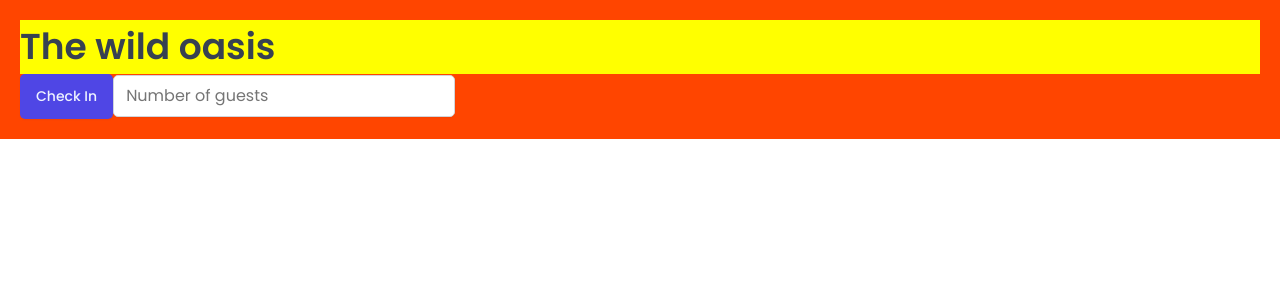
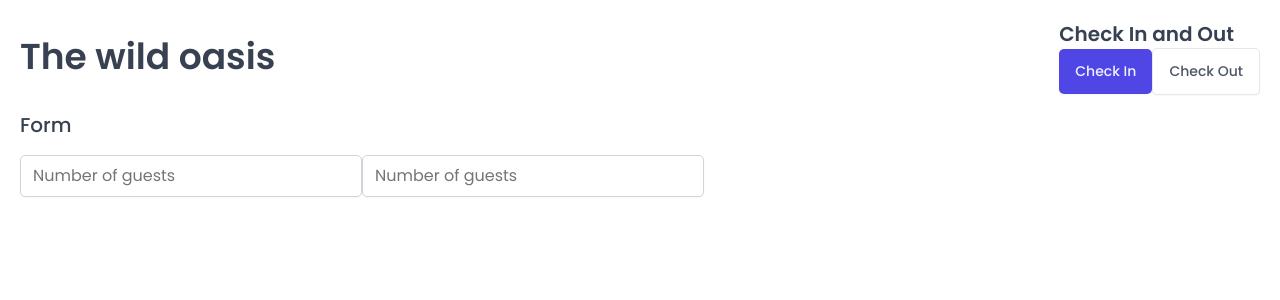
Before and after one commit to Devansh27112001/The-wild-oasis, a React (Vite) app: page / in a window 1280 px wide. Shown: the top 300 px of the page. Built offline with nearby package versions, Linux system fonts and the light colour scheme; a web font is replaced by a local one.

Commit message:
using styled components to create resuable components

```diff
--- a/src/App.jsx
+++ b/src/App.jsx
@@ -2,15 +2,10 @@ import styled from "styled-components";
 import GlobalStyles from "./styles/GlobalStyles";
 import Button from "./ui/Button";
 import Input from "./ui/Input";
-
-const H1 = styled.h1`
-  font-size: 36px;
-  font-weight: 600;
-  background-color: yellow;
-`;
+import Heading from "./ui/HEading";
+import Row from "./ui/Row";
 
 const StyledApp = styled.main`
-  background-color: orangered;
   padding: 20px;
 `;
 
@@ -19,9 +14,25 @@ function App() {
     <>
       <GlobalStyles />
       <StyledApp>
-        <H1>The wild oasis</H1>
-        <Button>Check In</Button>
-        <Input type="number" placeholder="Number of guests" />
+        <Row>
+          <Row type="horizontal">
+            <Heading as="h1">The wild oasis</Heading>
+            <div>
+              <Heading as="h2">Check In and Out</Heading>
+              <Button>Check In</Button>
+              <Button variation="secondary" size="medium">
+                Check Out
+              </Button>
+            </div>
+          </Row>
+          <Row>
+            <Heading as="h3">Form</Heading>
+            <form>
+              <Input type="number" placeholder="Number of guests" />
+              <Input type="number" placeholder="Number of guests" />
+            </form>
+          </Row>
+        </Row>
       </StyledApp>
     </>
   );
--- a/src/ui/Button.jsx
+++ b/src/ui/Button.jsx
@@ -49,19 +49,16 @@ const variations = {
 };
 
 const Button = styled.button`
-  font-size: 1.4rem;
-  padding: 1.2rem 1.6rem;
-  font-weight: 500;
   border: none;
   border-radius: var(--border-radius-sm);
-  background-color: var(--color-brand-600);
-  color: var(--color-brand-50);
   box-shadow: var(--shadow-sm);
-  cursor: pointer;
 
-  &:hover {
-    background-color: var(--color-brand-700);
-  }
+  ${(props) => sizes[props.size]}
+  ${(props) => variations[props.variation]}
 `;
 
+Button.defaultProps = {
+  variation: "primary",
+  size: "medium",
+};
 export default Button;
--- /dev/null
+++ b/src/ui/Heading.jsx
@@ -0,0 +1,27 @@
+import styled, { css } from "styled-components";
+
+const Heading = styled.h1`
+  ${(props) =>
+    props.as === "h1" &&
+    css`
+      font-size: 36px;
+      font-weight: 600;
+    `}
+
+  ${(props) =>
+    props.as === "h2" &&
+    css`
+      font-size: 2rem;
+      font-weight: 600;
+    `}
+
+    ${(props) =>
+    props.as === "h3" &&
+    css`
+      font-size: 2rem;
+      font-weight: 500;
+    `}
+
+  line-height:1.4
+`;
+export default Heading;
--- /dev/null
+++ b/src/ui/Row.jsx
@@ -0,0 +1,22 @@
+import styled, { css } from "styled-components";
+
+const Row = styled.div`
+  display: flex;
+  ${(props) =>
+    props.type === "horizontal" &&
+    css`
+      flex-direction: row;
+      justify-content: space-between;
+      align-items: center;
+    `}
+  ${(props) =>
+    props.type === "vertical" &&
+    css`
+      flex-direction: column;
+      gap: 1.6rem;
+    `}
+`;
+Row.defaultProps = {
+  type: "vertical",
+};
+export default Row;
```
